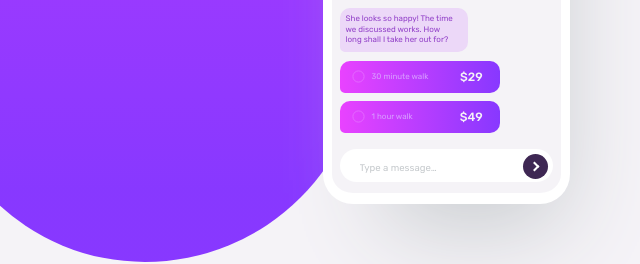
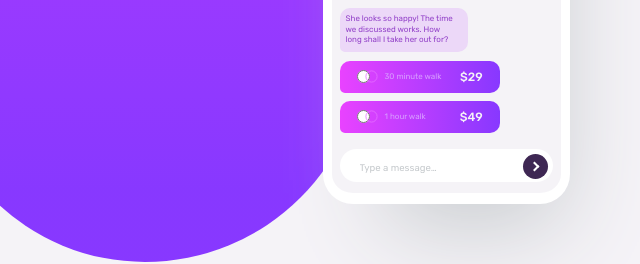
Before and after one commit to Bredis79/Chat-app-css-illustration, a plain HTML site: page index.html in a window 1280 px wide. Shown: the part 450-714 px from the top of the page, 0-640 px from the left. Drawn offline with Linux system fonts and the light colour scheme.

Commit message:
Update index.html
Change id="circle" on class="circle"

```diff
--- a/index.html
+++ b/index.html
@@ -55,14 +55,14 @@
         </p>
 
         <div class="main__chat--walk first">
-          <input type="radio" name="walk" id="circle">
+          <input type="radio" name="walk" class="circle">
           <span class="checkmark"></span>
           <p>30 minute walk</p>
           <p class="price">$29</p>
         </div>
 
         <div class="main__chat--walk">
-          <input type="radio" name="walk" id="circle">
+          <input type="radio" name="walk" class="circle">
           <span class="checkmark"></span>
           <p>1 hour walk</p>
           <p class="price">$49</p>
```
